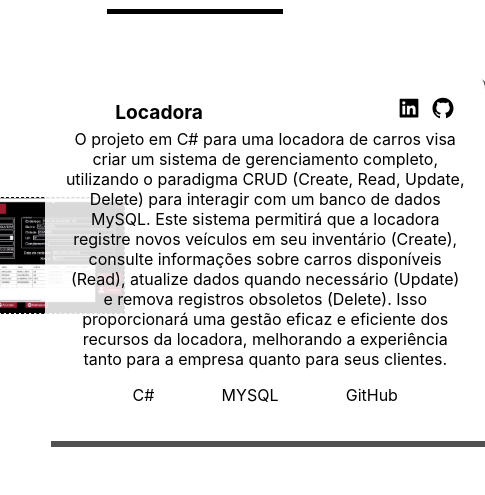
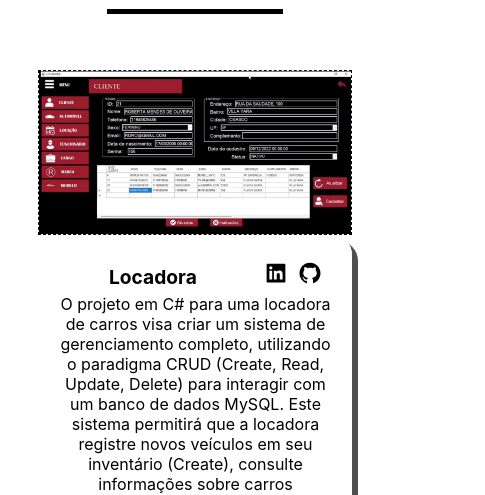
Before and after one commit to anaclaraw/portfolio-anaclaramw, a React (Create React App) app: page /ProjetosPage in a window 390 px wide. Shown: the part 176-671 px from the top of the page, 485 px wide, since content can reach past the window. Built offline with nearby package versions, Linux system fonts and the light colour scheme.

Commit message:
atualizações na responsividade

```diff
--- a/src/App.js
+++ b/src/App.js
@@ -9,13 +9,13 @@ import Footer from './componentes/Footer';
 import ProjetoPage from './pages/pageProjects/ProjetosPage';
 import Curso from './pages/Cursos/Cursos';
 import Curriculo from './componentes/Curriculo/curriculo';
-import VLibras from '@djpfs/react-vlibras';
+// import VLibras from '@djpfs/react-vlibras';
 
 function App() {
   return (
     <div className="App">
 
-       <VLibras forceOnload={true} />
+       {/* <VLibras forceOnload={true} /> */}
       <Router>
         <Navbar />
         <Routes>
--- a/src/pages/pageProjects/ProjetosPage.js
+++ b/src/pages/pageProjects/ProjetosPage.js
@@ -12,10 +12,15 @@ export default function ProjetoPage() {
       <h2>Meus projetos</h2>
       <div className={styles.listproject}>
         <div className={styles.itemproject}>
-          <img className={styles.ftprojetos} src='ftlocadora.png'></img>
+          <img className={styles.ftprojetos} src='ftlocadora.png' alt="foto_projeto"></img>
           <div className={styles.textproject}>
-            <div className={styles.row}><h4>Locadora</h4> <div className={styles.svgprojects}> <Link to="https://www.linkedin.com/posts/euanaclaramelo_desenvolvendo-em-c-estou-come%C3%A7ando-a-desenvolver-activity-7008077521791389696-u-ay?utm_source=share&utm_medium=member_desktop"> <AiFillLinkedin /></Link>
-              <Link to="https://github.com/anaclaraw/Locadora.git"><AiOutlineGithub /></Link></div></div>
+            <div className={styles.row}>
+              <h4>Locadora</h4>
+              <div className={styles.svgprojects}>
+                <Link to="https://www.linkedin.com/posts/euanaclaramelo_desenvolvendo-em-c-estou-come%C3%A7ando-a-desenvolver-activity-7008077521791389696-u-ay?utm_source=share&utm_medium=member_desktop"> <AiFillLinkedin /></Link>
+                <Link to="https://github.com/anaclaraw/Locadora.git"><AiOutlineGithub /></Link>
+              </div>
+            </div>
             O projeto em C# para uma locadora de carros visa criar um sistema de gerenciamento completo, utilizando o paradigma CRUD (Create, Read, Update, Delete) para interagir com um banco de dados MySQL. Este sistema permitirá que a locadora registre novos veículos em seu inventário (Create), consulte informações sobre carros disponíveis (Read), atualize dados quando necessário (Update) e remova registros obsoletos (Delete). Isso proporcionará uma gestão eficaz e eficiente dos recursos da locadora, melhorando a experiência tanto para a empresa quanto para seus clientes.
             <div className={styles.languages}><p>C#</p><p>MYSQL</p><p>GitHub</p></div>
           </div>
@@ -24,7 +29,7 @@ export default function ProjetoPage() {
 
       <div className={styles.listproject}>
         <div className={styles.itemproject}>
-          <img className={styles.ftprojetos} src='phpcrud.png'></img>
+          <img className={styles.ftprojetos} src='phpcrud.png' alt="foto_projeto"></img>
           <div className={styles.textproject}>
             <div className={styles.row}><h4>CRUD com PHP e MySQL</h4> <div className={styles.svgprojects}>   <Link to="https://github.com/anaclaraw/CRUD-Loja.git"><AiOutlineGithub /></Link></div></div>
             Um sistema CRUD em PHP e MySQL para um pequeno gerenciamento de empresa de produtos, usuários e contatos permitirá que a empresa crie, leia, atualize e delete informações facilmente. Os produtos podem ser adicionados ao estoque (Create), detalhes podem ser consultados quando necessário (Read), informações atualizadas conforme necessário (Update) e registros podem ser removidos quando não forem mais relevantes (Delete). Além disso, o sistema possibilitará o gerenciamento de usuários da empresa e seus contatos, simplificando a administração de recursos e informações importantes.
@@ -35,13 +40,13 @@ export default function ProjetoPage() {
 
       <div className={styles.listproject}>
         <div className={styles.itemproject}>
-          <img className={styles.ftprojetos} src='loginphp.png'></img>
+          <img className={styles.ftprojetos} src='loginphp.png' alt="foto_projeto"></img>
           <div className={styles.textproject}>
             <div className={styles.row}><h4>Login e Logout</h4>
               <div className={styles.svgprojects}>
                 <Link to="https://github.com/anaclaraw/LoginPHP.git">
                   <AiOutlineGithub /></Link></div></div>
-                  O projeto de login e cadastro utiliza uma combinação de tecnologias web essenciais, incluindo PHP para lógica de servidor, HTML e CSS para a interface do usuário, e MySQL para armazenamento seguro de dados. O objetivo principal é garantir uma autenticação eficiente e uma experiência de usuário intuitiva.
+            O projeto de login e cadastro utiliza uma combinação de tecnologias web essenciais, incluindo PHP para lógica de servidor, HTML e CSS para a interface do usuário, e MySQL para armazenamento seguro de dados. O objetivo principal é garantir uma autenticação eficiente e uma experiência de usuário intuitiva.
             <div className={styles.languages}><p>PHP</p><p>HTML</p><p>CSS</p><p>MYSQL</p></div>
           </div>
         </div>
@@ -49,7 +54,7 @@ export default function ProjetoPage() {
 
       <div className={styles.listproject}>
         <div className={styles.itemproject}>
-          <img className={styles.ftprojetos} src='designtelas.png'></img>
+          <img className={styles.ftprojetos} src='designtelas.png' alt="foto_projeto"></img>
           <div className={styles.textproject}>
             <div className={styles.row}><h4>Design Telas</h4>
               <div className={styles.svgprojects}>
@@ -63,13 +68,13 @@ export default function ProjetoPage() {
 
       <div className={styles.listproject}>
         <div className={styles.itemproject}>
-          <img className={styles.ftprojetos} src='portfolio.png'></img>
+          <img className={styles.ftprojetos} src='portfolio.png' alt="foto_projeto"></img>
           <div className={styles.textproject}>
             <div className={styles.row}><h4>Portifólio</h4>
               <div className={styles.svgprojects}>
                 <Link to="https://github.com/anaclaraw/portfolio_anaclaram.git">
                   <AiOutlineGithub /></Link></div></div>
-                  O meu portfólio profissional representa uma expressão autêntica da minha identidade digital, construído exclusivamente em React.js. React.js, uma biblioteca JavaScript eficiente e declarativa, foi a escolha ideal para criar uma experiência de usuário dinâmica e responsiva.
+            O meu portfólio profissional representa uma expressão autêntica da minha identidade digital, construído exclusivamente em React.js. React.js, uma biblioteca JavaScript eficiente e declarativa, foi a escolha ideal para criar uma experiência de usuário dinâmica e responsiva.
             <div className={styles.languages}><p>REACT.JS</p><p>JAVASCRIPT</p><p>VERCEL</p></div>
           </div>
         </div>
--- a/src/styles/Cursos.module.css
+++ b/src/styles/Cursos.module.css
@@ -54,23 +54,23 @@ text-decoration: none;
     align-items: center;
     padding: 5px;
     background-color: transparent;
+    background-color: rgb(180, 180, 180);
+    box-shadow: 8px 10px 1px 1px black;
 
   }
-
   .cursos {
     width: 80%;
-
-
   }
   .text{
     width: 90%;
     font-size: medium;
+    padding-top: 0px;
+  }
+  .curso_item img{
+    max-width: 70vw ;
+    border-top-right-radius: 50px;
+  }
 
-  }
-  .curso_item{
-    background-color: rgb(180, 180, 180);
-    box-shadow: 8px 10px 1px 1px black;
-  }
 
 
 
@@ -79,4 +79,12 @@ text-decoration: none;
   .text{
     font-size: smaller;
   }
+  h1{
+    font-size: x-large;
+  }
+  p{
+    font-size: medium;
+  }
+
+
 }
--- a/src/styles/ProjetosPage.module.css
+++ b/src/styles/ProjetosPage.module.css
@@ -1,4 +1,3 @@
-
 
 .op h2{
     font-size: xx-large;
@@ -8,9 +7,6 @@
     margin-right: auto;
     padding: 10px;
 }
-
-
-
 .ftprojetos{
     width: 70%;
     border: 1px dashed rgb(0, 0, 0);
@@ -77,3 +73,20 @@
 .ftprojetos:hover{
     transform: scale(1.01);
 }
+
+@media screen and (max-width:800px) {
+    .itemproject{
+        flex-direction: column;
+    }
+    .itemproject img{
+        width: 80vw;
+    }
+    .textproject:hover{
+        transform: none;
+    }
+    .textproject{
+        margin: auto;
+        width: 70vw;
+        min-width: 0px;
+    }
+}
```
Also changed, not shown: src/pages/Formacoes/Formacoes.js (+2 -5 lines).
